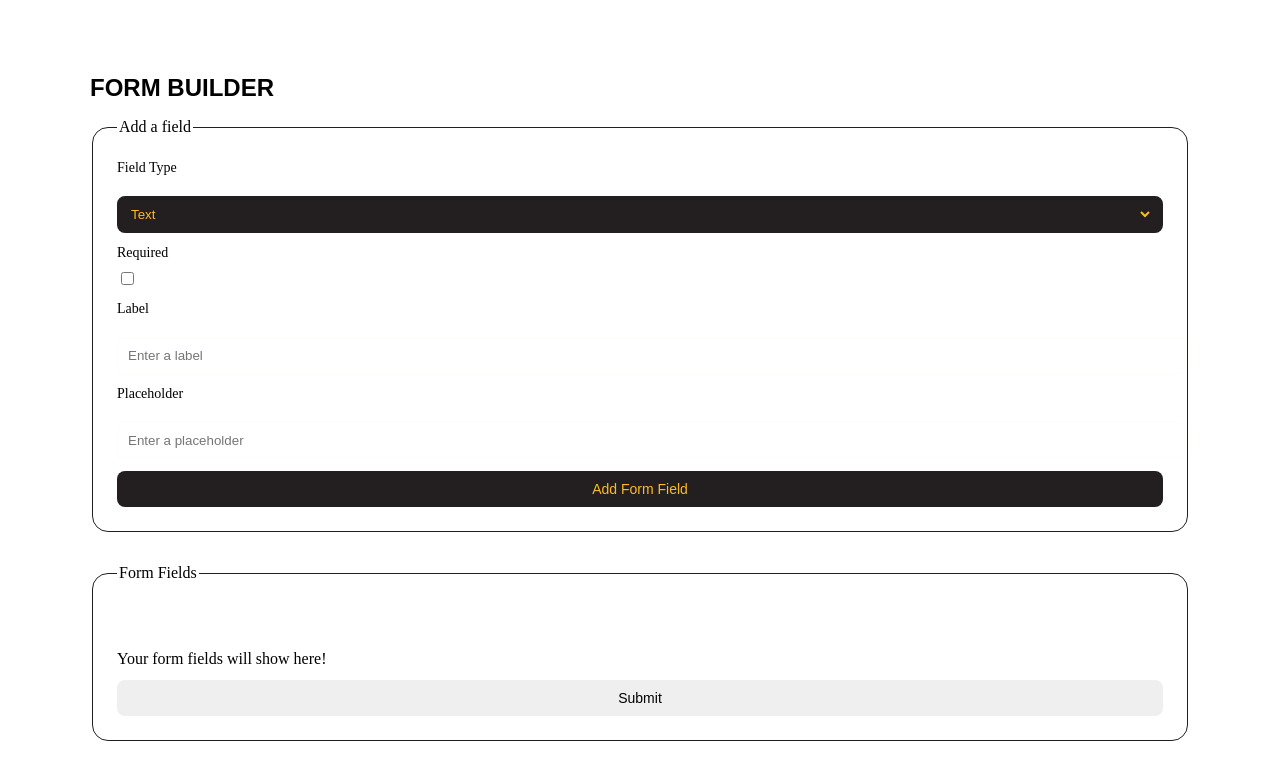
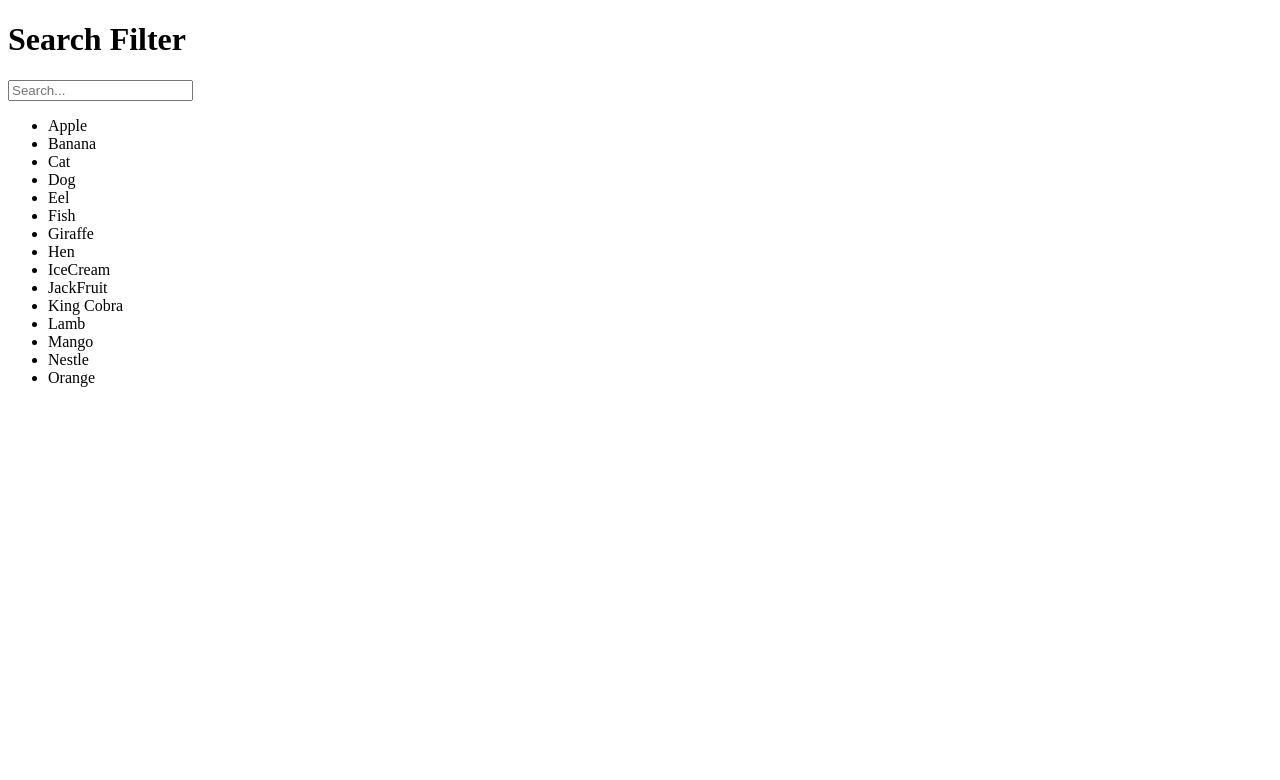
Before and after one commit to codecamp-prem/React-Coding-Interview, a React (Vite) app: page / in a window 1280 px wide. Shown: the top 780 px of the page. Built offline with nearby package versions, Linux system fonts and the light colour scheme.

Commit message:
search terms: array filter and map

```diff
--- a/src/App.tsx
+++ b/src/App.tsx
@@ -1,9 +1,9 @@
-import FormBuilder from "./Challanges/FormBuilder";
+import SearchFilter from "./Challanges/SearchFilter";
 
 function App() {
   return (
     <>
-      <FormBuilder />
+      <SearchFilter />
     </>
   );
 }
--- /dev/null
+++ b/src/Challanges/SearchFilter.tsx
@@ -0,0 +1,43 @@
+import { useState } from "react";
+
+const items = [
+  "Apple",
+  "Banana",
+  "Cat",
+  "Dog",
+  "Eel",
+  "Fish",
+  "Giraffe",
+  "Hen",
+  "IceCream",
+  "JackFruit",
+  "King Cobra",
+  "Lamb",
+  "Mango",
+  "Nestle",
+  "Orange",
+];
+const SearchFilter = () => {
+  const [searchTerm, setSearchTerm] = useState("");
+  const filteredItems = items.filter((item) =>
+    item.toLowerCase().includes(searchTerm.toLowerCase())
+  );
+  return (
+    <div>
+      <h1>Search Filter</h1>
+      <input
+        type="text"
+        placeholder="Search..."
+        value={searchTerm}
+        onChange={(e) => setSearchTerm(e.target.value)}
+      />
+      <ul>
+        {filteredItems.map((item) => (
+          <li key={item}>{item}</li>
+        ))}
+      </ul>
+    </div>
+  );
+};
+
+export default SearchFilter;
```
